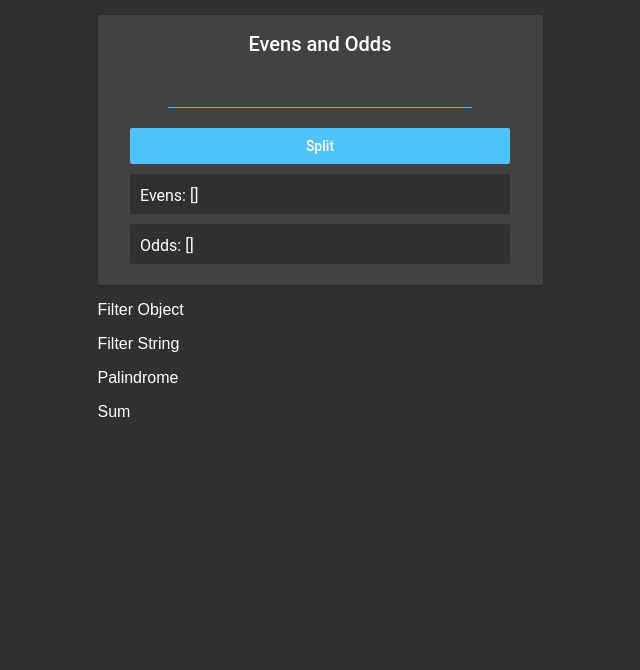
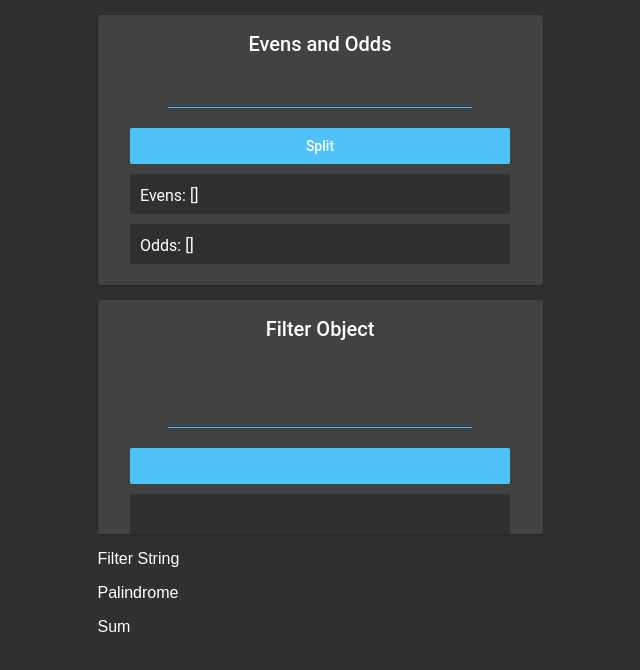
Before and after one commit to TenLongFingers/React-Toy-Problems, a React (Create React App) app: page / in a window 1280 px wide. Shown: the top 670 px of the page, without its empty margins (320-960 px from the left). Built offline with nearby package versions, Linux system fonts and the light colour scheme.

Commit message:
set up filter object component

```diff
--- a/src/components/Topics/FilterObject.js
+++ b/src/components/Topics/FilterObject.js
@@ -1,7 +1,44 @@
 import React, { Component } from "react";
+
+//constructor
+
 class FilterObject extends Component {
+  constructor(props) {
+    super(props);
+    this.state = {
+      employees: [
+        {
+          name: "Jimmy Joe",
+          title: "Hack0r",
+          age: 12,
+        },
+        {
+          name: "Jeremy Schrader",
+          age: 24,
+          hairColor: "brown",
+        },
+        {
+          name: "Carly Armstrong",
+          title: "CEO",
+        },
+      ],
+      unFilteredArray: [],
+      userinput: "",
+      filteredArray: [],
+    };
+  }
+
+  //JSX
   render() {
-    return <p>Filter Object</p>;
+    return (
+      <div className="puzzleBox filterObject PB">
+        <h4>Filter Object</h4>
+        <span className="puzzleText"></span>
+        <input className="inputLine"></input>
+        <button className="confirmationButton"></button>
+        <span className="resultsBox filterObjectPB"></span>
+      </div>
+    );
   }
 }
 
```
